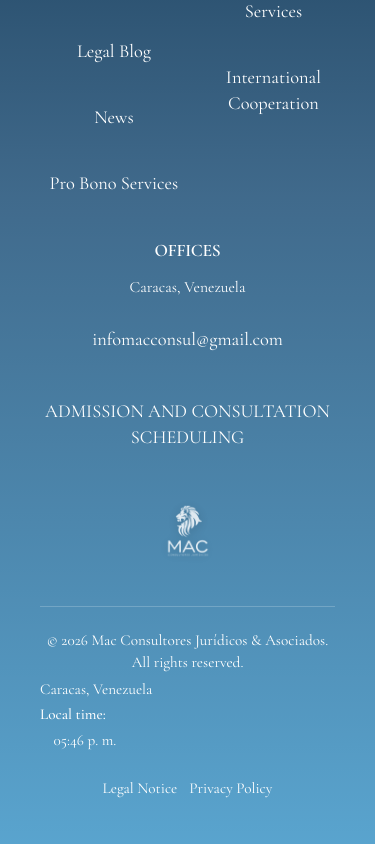
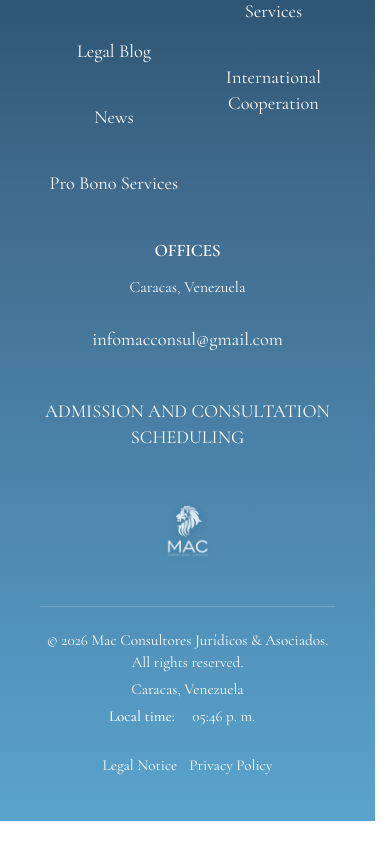
Before and after one commit to mcolina777-cpu/mac-consultores-site-clean, a Next.js app: page /en in a window 390 px wide. Shown: the part 8226-9070 px from the top of the page. After the commit the page ends 9047 px from the top, so only its background shows below. Built offline with nearby package versions, Linux system fonts and the light colour scheme.

Commit message:
Ajuste de footer - movil

```diff
--- a/src/app/globals.css
+++ b/src/app/globals.css
@@ -2292,3 +2292,26 @@ body.nav-open {
     box-shadow: 0 12px 28px rgba(0, 38, 68, 0.1);
   }
 }
+
+/* Footer móvil: ubicación y hora local en dos líneas legibles */
+@media (max-width: 768px) {
+  .footer-location {
+    display: flex;
+    flex-direction: column;
+    align-items: center;
+    justify-content: center;
+    gap: 0.25rem;
+    text-align: center;
+  }
+
+  .footer-location-separator {
+    display: none;
+  }
+
+  .footer-localtime {
+    display: inline-flex;
+    align-items: baseline;
+    justify-content: center;
+    gap: 0.25rem;
+  }
+}
--- a/src/components/Footer.tsx
+++ b/src/components/Footer.tsx
@@ -171,10 +171,12 @@ export default function Footer({
             <p className="footer-location">
               <span>{locationLabel}</span>
               <span className="footer-location-separator"> · </span>
-              <span className="footer-localtime-label">
-                {localTimeLabel}:
+              <span className="footer-localtime">
+                <span className="footer-localtime-label">
+                  {localTimeLabel}:
+                </span>{" "}
+                <LocalClock locale={locale} />
               </span>
-              <LocalClock locale={locale} />
             </p>
           </div>
           <div className="footer-legal">
```
Also changed, not shown: components/Footer.tsx (+5 -3 lines).
